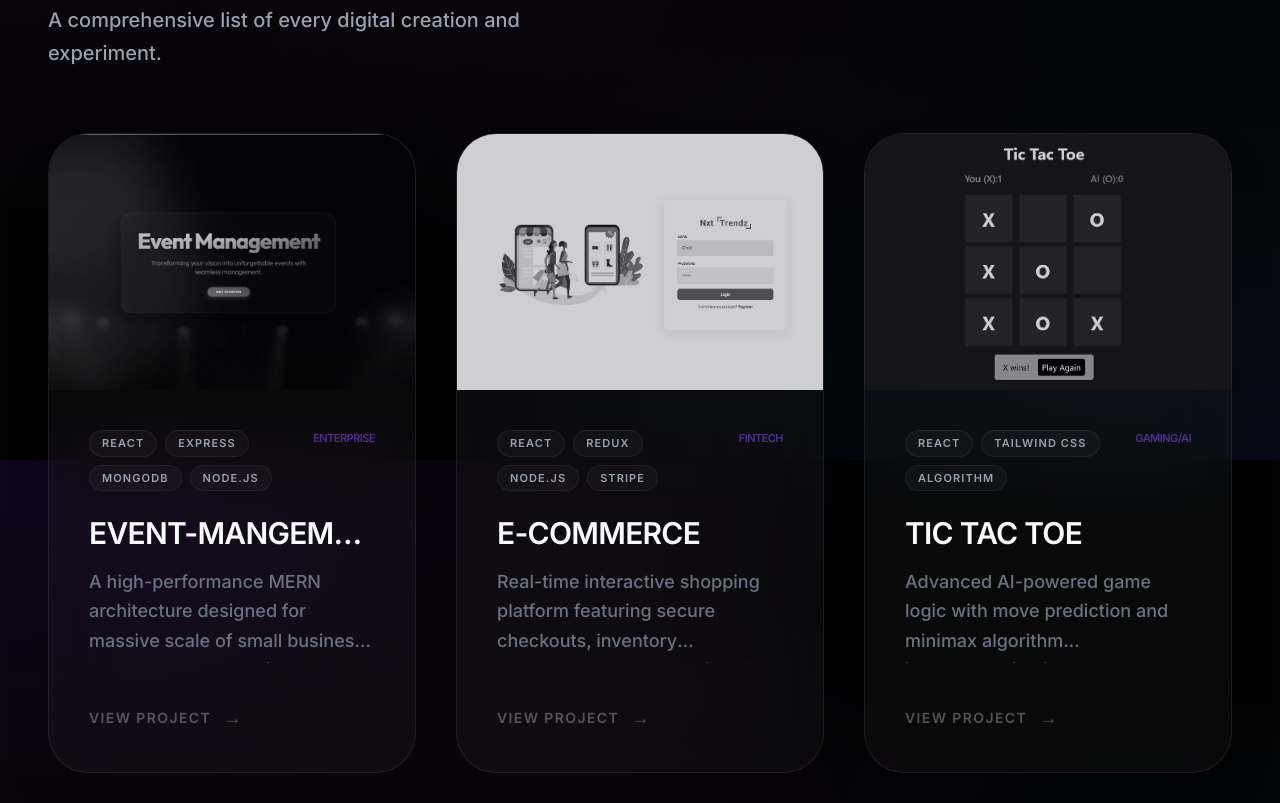
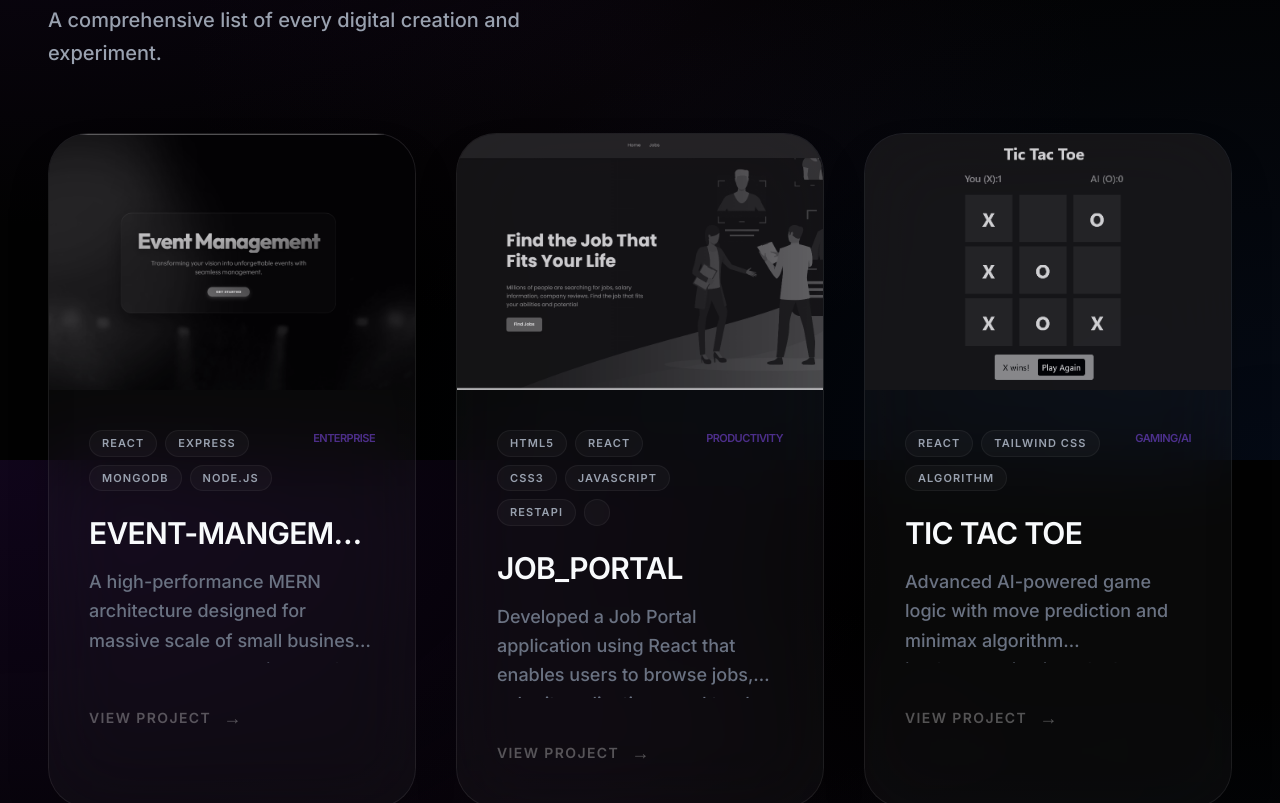
Before and after one commit to codabishekk/Portfolio, a React (Vite) app: page /archive in a window 1280 px wide. Shown: the part 340-1143 px from the top of the page. Built offline with nearby package versions, Linux system fonts and the light colour scheme.

Commit message:
update on the porject page

```diff
--- a/src/components/Projects.jsx
+++ b/src/components/Projects.jsx
@@ -15,11 +15,12 @@ export default function Projects() {
             link: "https://event-management-1-rs9y.onrender.com"
         },
         {
-            title: "E-commerce",
-            description: "Real-time interactive platform featuring low-latency communication and adaptive UI.",
-            tech: ["React", "Node.js", "MongoDB", "JavaScript"],
-            image: nxt_trends,
-            link: "/archive"
+            title: "job_portal",
+            description: "Developed a Job Portal application using React that enables users to browse jobs, submit applications, and track their application status efficiently.",
+            tech: ["HTML5", "React", "CSS3","javascript", "restAPI",""],
+            category: "Productivity",
+            image:job,
+            link:"https://enhancement-of-jobby-app-peach.vercel.app"
         },
         {
             title: "tic tac toe",
--- a/src/pages/Archive.jsx
+++ b/src/pages/Archive.jsx
@@ -23,12 +23,12 @@ export default function Archive() {
             link: "https://event-management-1-rs9y.onrender.com"
         },
         {
-            title: "E-commerce",
-            description: "Real-time interactive shopping platform featuring secure checkouts, inventory management, and adaptive UI animations.",
-            tech: ["React", "Redux", "Node.js", "Stripe"],
-            image:nxt_trends ,
-            category: "Fintech",
-            link: "https://glazzium.netlify.app"
+            title: "job_portal",
+            description: "Developed a Job Portal application using React that enables users to browse jobs, submit applications, and track their application status efficiently.",
+            tech: ["HTML5", "React", "CSS3","javascript", "restAPI",""],
+            category: "Productivity",
+            image:job,
+            link:"https://enhancement-of-jobby-app-peach.vercel.app"
         },
         {
             title: "tic tac toe",
@@ -71,12 +71,12 @@ export default function Archive() {
             link:"https://enhancement-restaurant-app-7gni.vercel.app"
         },
          {
-            title: "job_portal",
-            description: "Developed a Job Portal application using React that enables users to browse jobs, submit applications, and track their application status efficiently.",
-            tech: ["HTML5", "React", "CSS3","javascript", "restAPI",""],
-            category: "Productivity",
-            image:job,
-            link:"https://enhancement-of-jobby-app-peach.vercel.app"
+           title: "E-commerce",
+            description: "Real-time interactive shopping platform featuring secure checkouts, inventory management, and adaptive UI animations.",
+            tech: ["React", "Redux", "Node.js", "Stripe"],
+            image:nxt_trends ,
+            category: "Fintech",
+            link: "https://glazzium.netlify.app"
         },
         {
             title: "planner visualizing",
```
